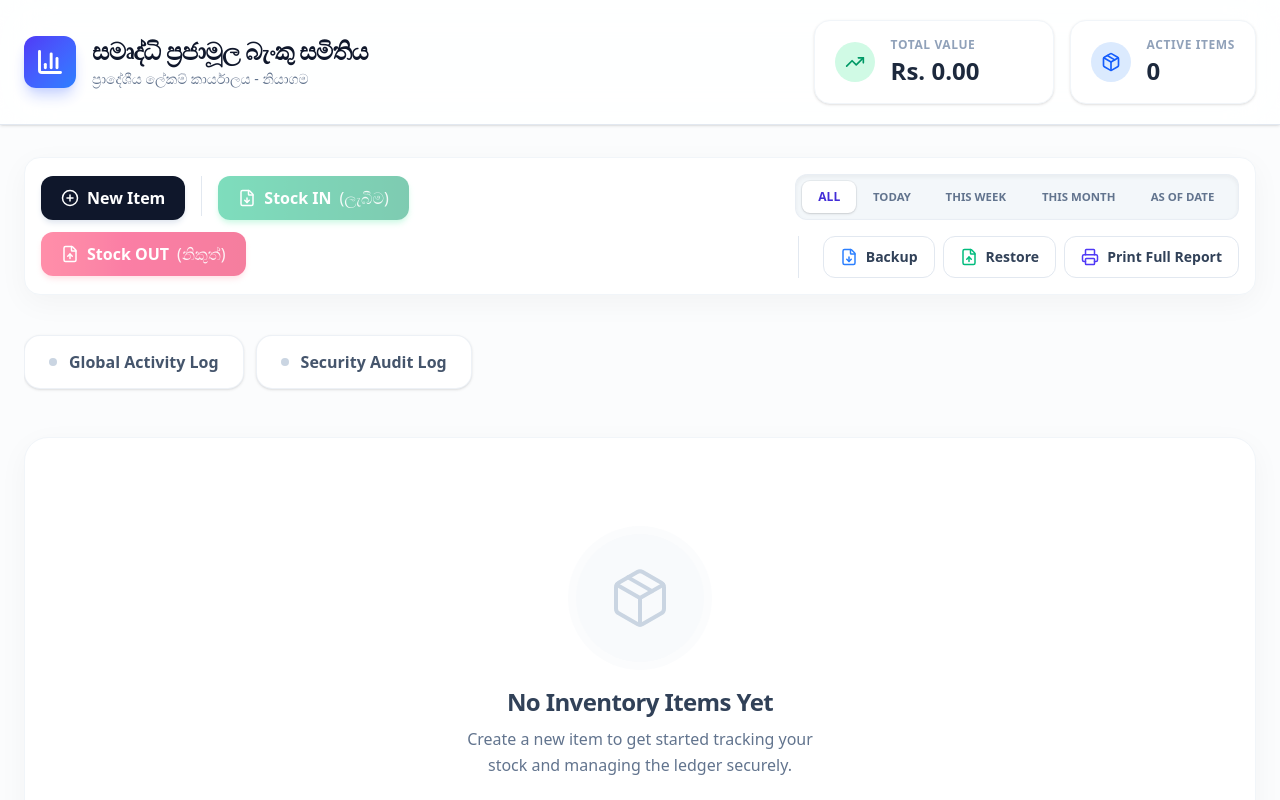
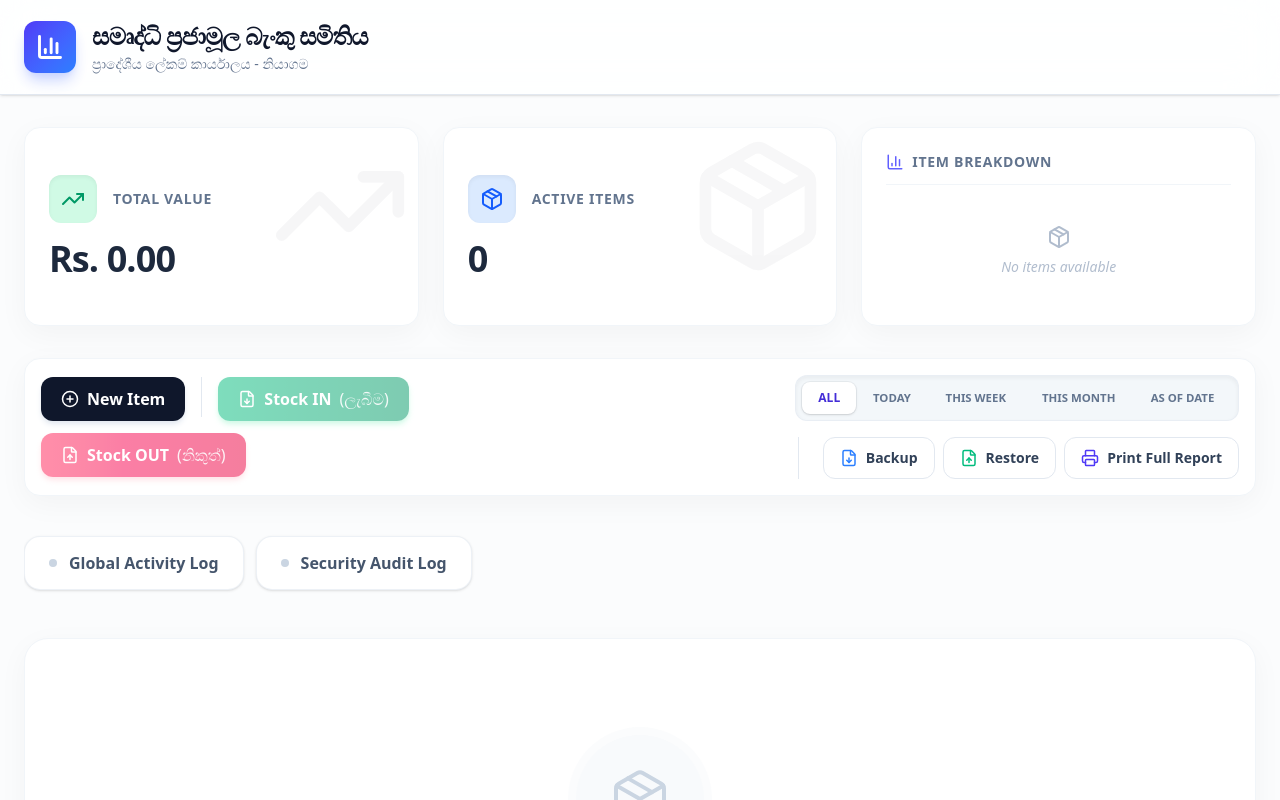
Before and after one commit to sewwas/Ledger, a Next.js app: page / in a window 1280 px wide. Shown: the top 800 px of the page. Built offline with nearby package versions, Linux system fonts and the light colour scheme.

Commit message:
UI: Move stats to dashboard section in main

```diff
--- a/app/page.tsx
+++ b/app/page.tsx
@@ -490,44 +490,6 @@ export default function InventoryLedger() {
               <p className="text-slate-500 font-medium text-sm mt-0.5">ප්‍රාදේශීය ලේකම් කාර්යාලය - නියාගම</p>
             </div>
           </div>
-
-          <div className="flex flex-wrap gap-4">
-            <div className="bg-white px-5 py-4 rounded-2xl border border-slate-100 shadow-sm flex flex-col justify-center min-w-[240px] hover:shadow-md transition-shadow">
-              <div className="flex items-center gap-4">
-                <div className="bg-emerald-100 p-2.5 rounded-full">
-                  <TrendingUp className="text-emerald-600" size={20}/>
-                </div>
-                <div>
-                  <div className="text-xs font-bold text-slate-400 uppercase tracking-wider">Total Value</div>
-                  <div className="text-2xl font-black text-slate-800 mt-0.5">{formatCurrency(totalInventoryValue)}</div>
-                </div>
-              </div>
-
-              {/* Inline Breakdown for Global Total */}
-              {totalValueBreakdown.length > 0 && (
-                <div className="mt-3 pt-3 border-t border-slate-100">
-                  <div className="text-[10px] font-bold text-slate-400 uppercase tracking-wider mb-2">Item Breakdown</div>
-                  <div className="space-y-1.5 max-h-32 overflow-y-auto pr-2">
-                    {totalValueBreakdown.map((b, idx) => (
-                      <div key={idx} className="flex justify-between items-center text-xs gap-4">
-                        <span className="font-semibold text-slate-600 truncate" title={b.name}>{b.name}</span>
-                        <span className="font-bold text-slate-800 shrink-0">{formatCurrency(b.value)}</span>
-                      </div>
-                    ))}
-                  </div>
-                </div>
-              )}
-            </div>
-            <div className="bg-white px-5 py-4 rounded-2xl border border-slate-100 shadow-sm flex items-center gap-4 min-w-[180px] hover:shadow-md transition-shadow">
-              <div className="bg-blue-100 p-2.5 rounded-full">
-                <Package className="text-blue-600" size={20}/>
-              </div>
-              <div>
-                <div className="text-xs font-bold text-slate-400 uppercase tracking-wider">Active Items</div>
-                <div className="text-2xl font-black text-slate-800 mt-0.5">{activeItemsCount}</div>
-              </div>
-            </div>
-          </div>
         </div>
       </div>
 
@@ -549,6 +511,62 @@ export default function InventoryLedger() {
       )}
 
       <main className="px-6 mt-8 space-y-8">
+
+        {/* Dashboard Summary Section */}
+        <div className="grid grid-cols-1 lg:grid-cols-3 gap-6">
+          <div className="lg:col-span-2 grid grid-cols-1 sm:grid-cols-2 gap-6">
+            {/* Total Value */}
+            <div className="bg-white p-6 rounded-2xl border border-slate-100 shadow-[0_8px_30px_rgb(0,0,0,0.04)] flex flex-col justify-center relative overflow-hidden group hover:shadow-md transition-shadow">
+              <div className="absolute -top-4 -right-4 p-6 opacity-[0.03] group-hover:scale-110 group-hover:opacity-[0.05] transition-all duration-500 pointer-events-none">
+                 <TrendingUp size={140} />
+              </div>
+              <div className="flex items-center gap-4 mb-4 relative z-10">
+                <div className="bg-emerald-100 p-3 rounded-xl shadow-inner">
+                  <TrendingUp className="text-emerald-600" size={24}/>
+                </div>
+                <div className="text-sm font-bold text-slate-500 uppercase tracking-wider">Total Value</div>
+              </div>
+              <div className="text-4xl font-black text-slate-800 relative z-10 tracking-tight">{formatCurrency(totalInventoryValue)}</div>
+            </div>
+
+            {/* Active Items */}
+            <div className="bg-white p-6 rounded-2xl border border-slate-100 shadow-[0_8px_30px_rgb(0,0,0,0.04)] flex flex-col justify-center relative overflow-hidden group hover:shadow-md transition-shadow">
+              <div className="absolute -top-4 -right-4 p-6 opacity-[0.03] group-hover:scale-110 group-hover:opacity-[0.05] transition-all duration-500 pointer-events-none">
+                 <Package size={140} />
+              </div>
+              <div className="flex items-center gap-4 mb-4 relative z-10">
+                <div className="bg-blue-100 p-3 rounded-xl shadow-inner">
+                  <Package className="text-blue-600" size={24}/>
+                </div>
+                <div className="text-sm font-bold text-slate-500 uppercase tracking-wider">Active Items</div>
+              </div>
+              <div className="text-4xl font-black text-slate-800 relative z-10 tracking-tight">{activeItemsCount}</div>
+            </div>
+          </div>
+
+          {/* Item Breakdown */}
+          <div className="bg-white p-6 rounded-2xl border border-slate-100 shadow-[0_8px_30px_rgb(0,0,0,0.04)] hover:shadow-md transition-shadow flex flex-col">
+             <div className="text-sm font-bold text-slate-500 uppercase tracking-wider mb-4 flex items-center gap-2 pb-3 border-b border-slate-100">
+               <BarChart3 size={18} className="text-indigo-500"/>
+               Item Breakdown
+             </div>
+             {totalValueBreakdown.length > 0 ? (
+                <div className="space-y-1 overflow-y-auto pr-2 custom-scrollbar flex-1 -mx-2 px-2 max-h-32">
+                  {totalValueBreakdown.map((b, idx) => (
+                    <div key={idx} className="flex justify-between items-center text-sm gap-4 p-2 hover:bg-slate-50 rounded-xl transition-colors">
+                      <span className="font-semibold text-slate-700 truncate" title={b.name}>{b.name}</span>
+                      <span className="font-bold text-slate-900 shrink-0">{formatCurrency(b.value)}</span>
+                    </div>
+                  ))}
+                </div>
+             ) : (
+                <div className="text-sm text-slate-400 font-medium italic flex flex-col items-center justify-center h-full min-h-[100px] opacity-70">
+                   <Package size={24} className="mb-2" />
+                   No items available
+                </div>
+             )}
+          </div>
+        </div>
 
         {/* Advanced Action Bar */}
         <div className="flex flex-col lg:flex-row gap-6 items-center justify-between bg-white p-3 rounded-2xl shadow-[0_8px_30px_rgb(0,0,0,0.04)] border border-slate-100">
```
